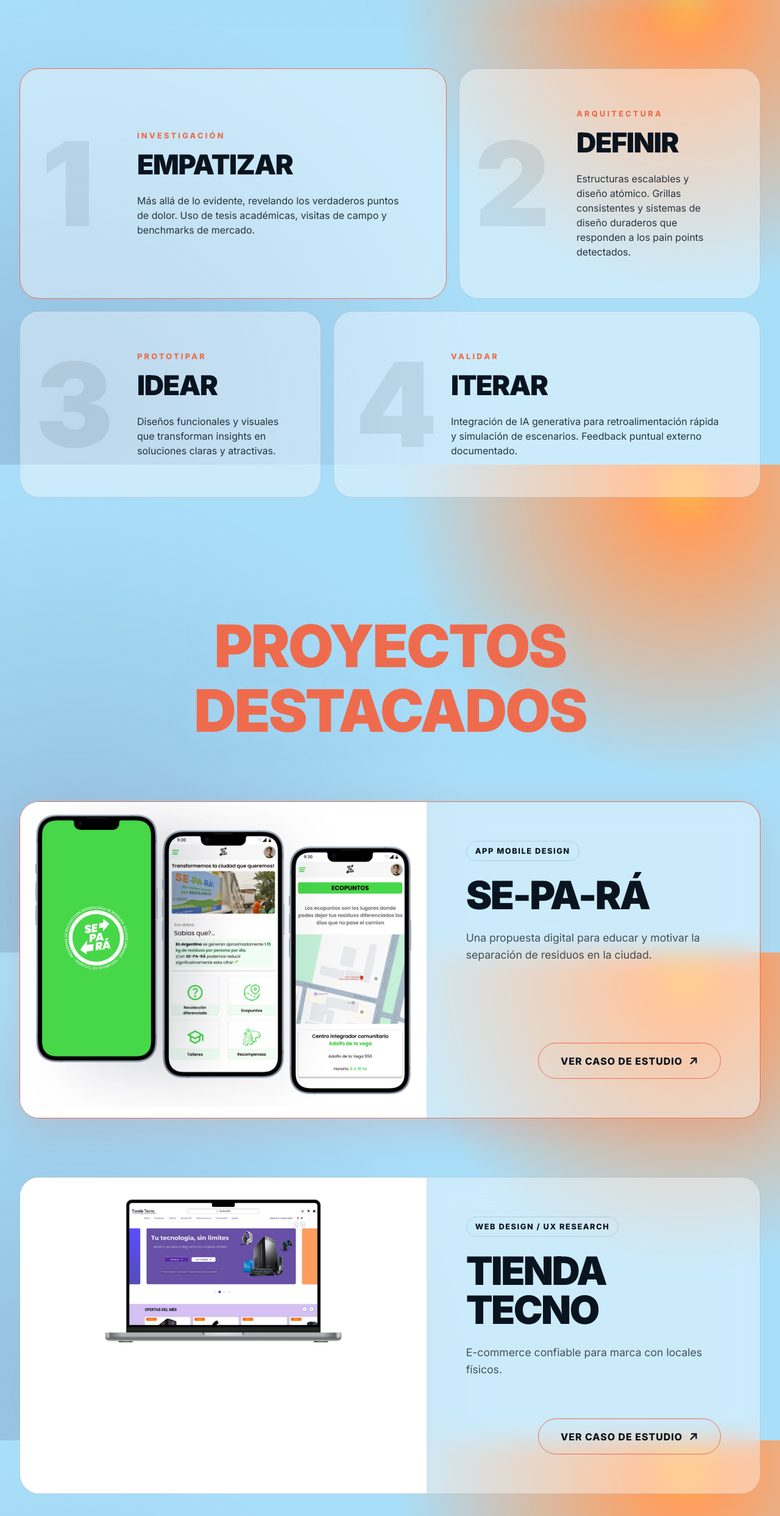
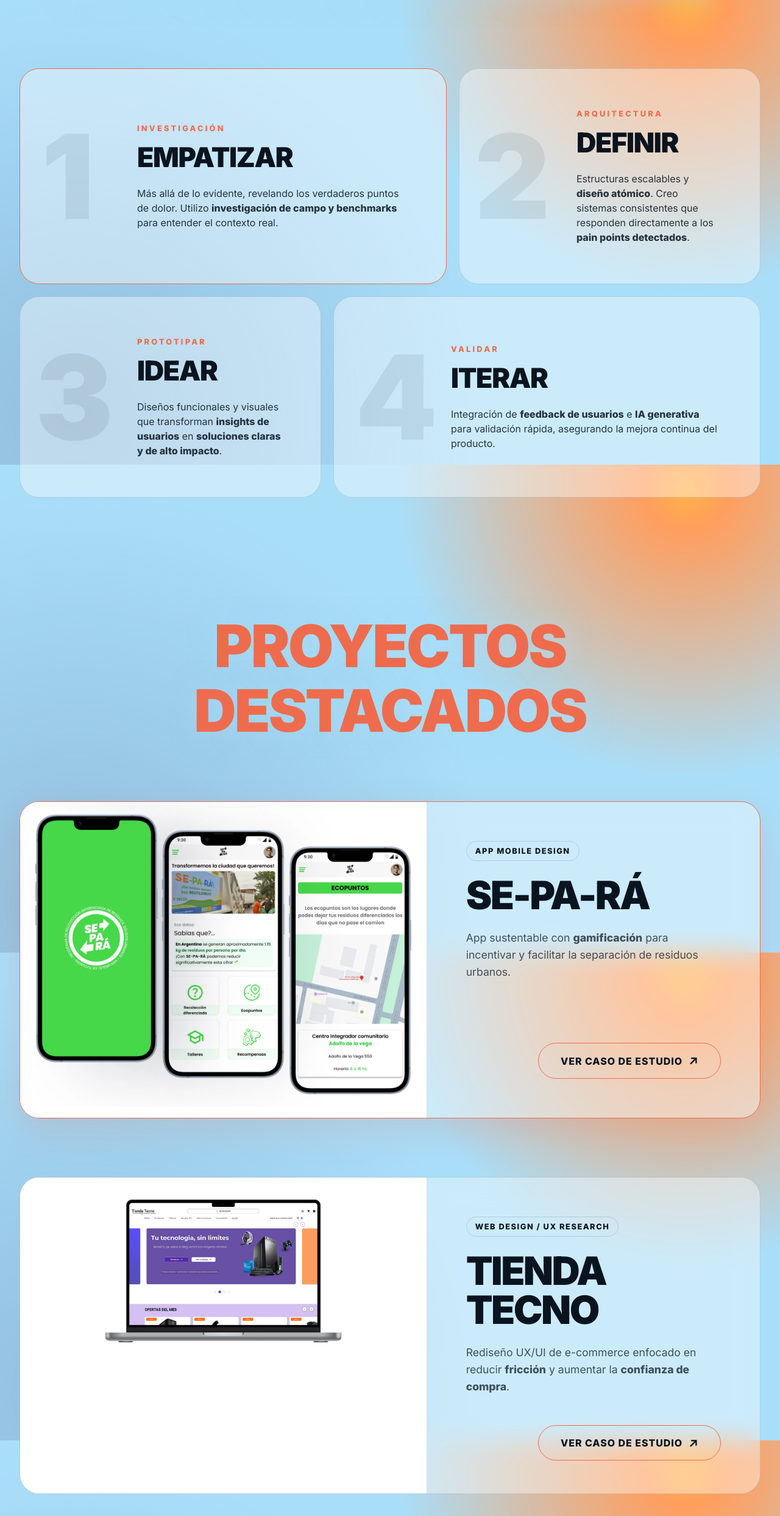
Before and after one commit to AlejandroValle1/portfolio-ux, a React (Vite) app: page / in a window 1280 px wide. Shown: the part 2438-4924 px from the top of the page at 61% size. Built offline with nearby package versions, Linux system fonts and the light colour scheme; a web font is replaced by a local one.

Commit message:
content: apply UX writing to Home projects summary and work process

```diff
--- a/src/components/Projects.jsx
+++ b/src/components/Projects.jsx
@@ -46,7 +46,7 @@ const projectsSummary = [
     {
         id: 'separa',
         title: "SE-PA-RÁ",
-        intro: "Una propuesta digital para educar y motivar la separación de residuos en la ciudad.",
+        intro: <>App sustentable con <strong>gamificación</strong> para incentivar y facilitar la separación de residuos urbanos.</>,
         type: "App Mobile design",
         link: "/separa",
         image: "/Mockup-home-separa.webp",
@@ -55,7 +55,7 @@ const projectsSummary = [
     {
         id: 'tienda-tecno',
         title: "TIENDA TECNO",
-        intro: "E-commerce confiable para marca con locales físicos.",
+        intro: <>Rediseño UX/UI de e-commerce enfocado en reducir <strong>fricción</strong> y aumentar la <strong>confianza de compra</strong>.</>,
         type: "Web Design / UX Research",
         link: "/tienda-tecno",
         image: "/Mockup-home-tienda_tecno.webp",
--- a/src/components/WorkProcess.jsx
+++ b/src/components/WorkProcess.jsx
@@ -6,22 +6,22 @@ const steps = [
     {
         title: "Empatizar",
         subtitle: "Investigación",
-        description: "Más allá de lo evidente, revelando los verdaderos puntos de dolor. Uso de tesis académicas, visitas de campo y benchmarks de mercado.",
+        description: <>Más allá de lo evidente, revelando los verdaderos puntos de dolor. Utilizo <strong>investigación de campo y benchmarks</strong> para entender el contexto real.</>,
     },
     {
         title: "Definir",
         subtitle: "Arquitectura",
-        description: "Estructuras escalables y diseño atómico. Grillas consistentes y sistemas de diseño duraderos que responden a los pain points detectados.",
+        description: <>Estructuras escalables y <strong>diseño atómico</strong>. Creo sistemas consistentes que responden directamente a los <strong>pain points detectados</strong>.</>,
     },
     {
         title: "Idear",
         subtitle: "Prototipar",
-        description: "Diseños funcionales y visuales que transforman insights en soluciones claras y atractivas.",
+        description: <>Diseños funcionales y visuales que transforman <strong>insights de usuarios</strong> en <strong>soluciones claras y de alto impacto</strong>.</>,
     },
     {
         title: "Iterar",
         subtitle: "Validar",
-        description: "Integración de IA generativa para retroalimentación rápida y simulación de escenarios. Feedback puntual externo documentado.",
+        description: <>Integración de <strong>feedback de usuarios</strong> e <strong>IA generativa</strong> para validación rápida, asegurando la mejora continua del producto.</>,
     }
 ];
 
```
